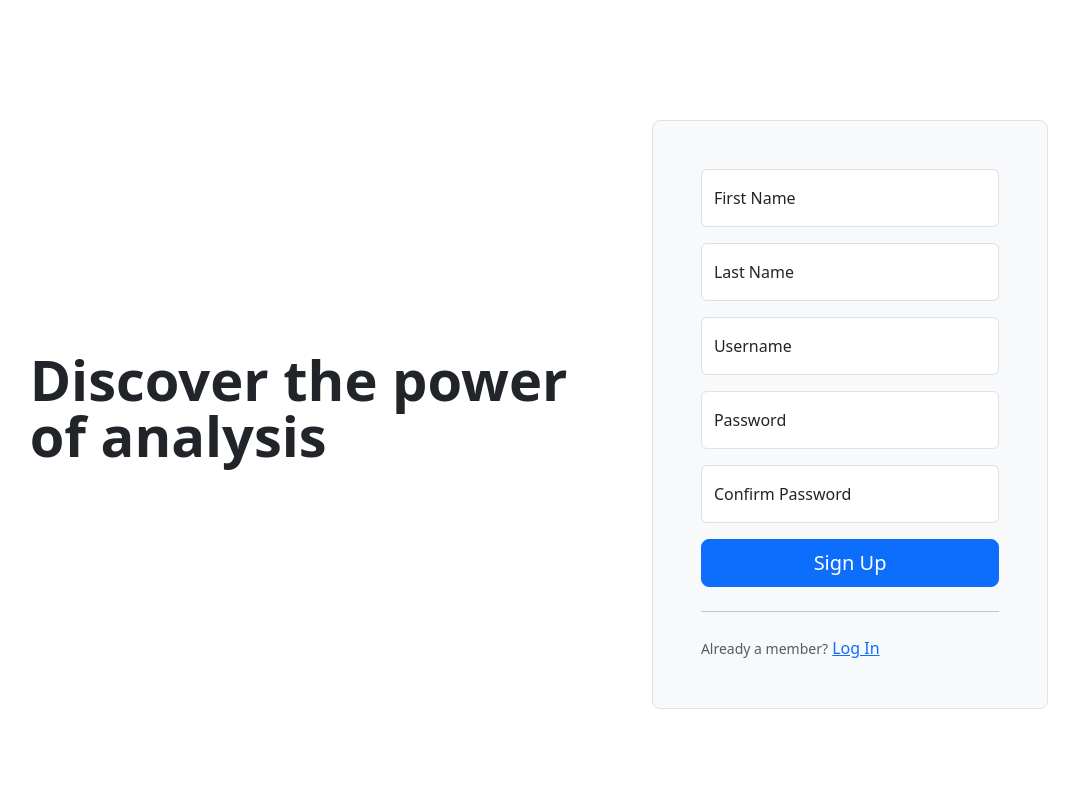
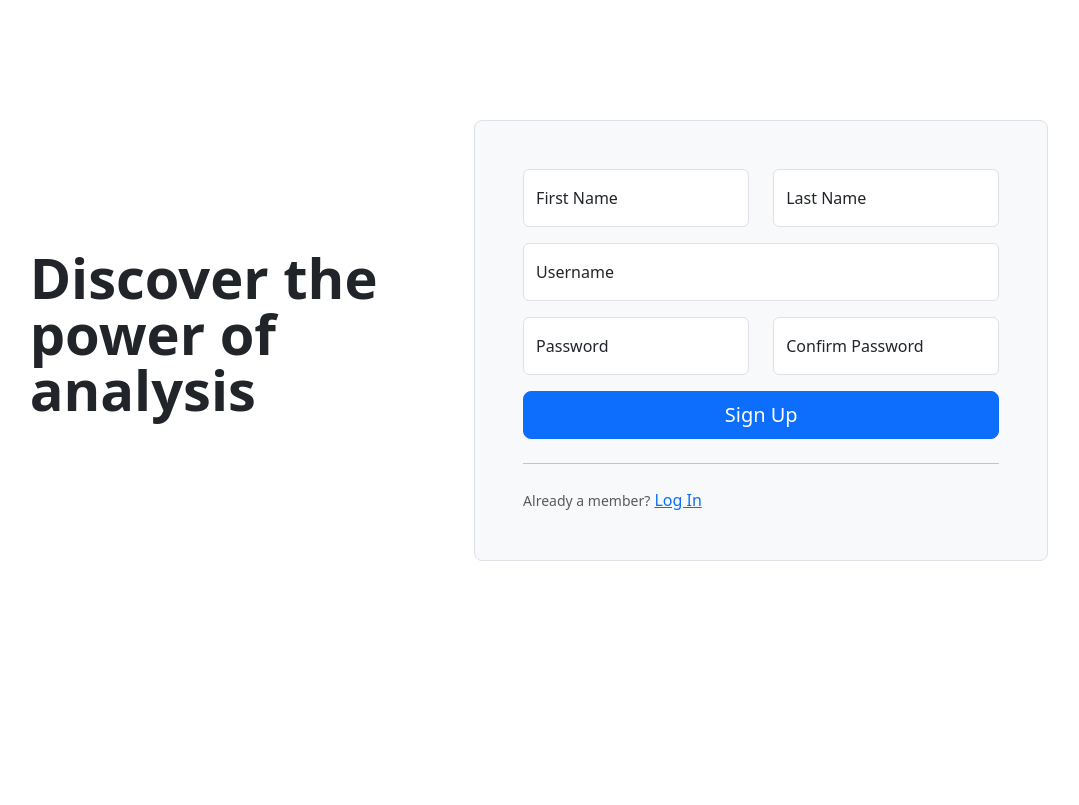
Before and after one commit to danielaldham/rugbystats, a Django app: page /register/ in a window 1280 px wide. Shown: the part 73-878 px from the top of the page, without its empty margins (101-1180 px from the left). After the commit the page ends 634 px from the top, so only its background shows below. Run offline with Django 4.2, Linux system fonts and the light colour scheme; some libraries are stand-ins or nearby versions.

Commit message:
udpate register form design

```diff
--- a/rugbystats/stats/templates/register.html
+++ b/rugbystats/stats/templates/register.html
@@ -4,36 +4,48 @@
 
 <div class="container col-xl-10 col-xxl-8 px-4 py-5">
   <div class="row align-items-center g-lg-5 py-5">
-    <div class="col-lg-7 text-center text-lg-start">
+    <div class="col-lg-5 text-center text-lg-start">
       <h1 class="display-4 fw-bold lh-1 mb-3">Discover the power of analysis</h1>
       <p class="col-lg-10 fs-4"></p>
     </div>
-    <div class="col-md-10 mx-auto col-lg-5">
+    <div class="col-md-10 mx-auto col-lg-7">
       <form method="post" class="p-4 p-md-5 border rounded-3 bg-light">
         {% csrf_token %}
-        <div class="form-floating mb-3">
+        <div class="form-group row mb-3">
+            <div class="col-6">
+                <div class="form-floating">
                     <input type="text" class="form-control" id="floatingFirstName" name="first_name" placeholder="First Name">
                     <label for="floatingFirstName">First Name</label>
                 </div>
-        <div class="form-floating mb-3">
+            </div>
+            <div class="col-6">
+                <div class="form-floating">
                     <input type="text" class="form-control" id="floatingLastName" name="last_name" placeholder="Last Name">
                     <label for="floatingLastName">Last Name</label>
                 </div>
+            </div>
+        </div>
+
         <div class="form-floating mb-3">
           <input type="text" class="form-control" id="floatingUsername" name="username" placeholder="Username">
           <label for="floatingUsername">Username</label>
         </div>
-        <div class="form-floating mb-3">
+        <div class="form-group row mb-3">
+            <div class="col-6">
+                <div class="form-floating">
                     <input type="password" class="form-control" id="floatingPassword" name="password" placeholder="Password">
                     <label for="floatingPassword">Password</label>
                 </div>
-        <div class="form-floating mb-3">
+            </div>
+            <div class="col-6">
+                <div class="form-floating">
                     <input type="password" class="form-control" id="floatingConfirmPassword" name="password2" placeholder="Confirm Password">
                     <label for="floatingConfirmPassword">Confirm Password</label>
                 </div>
-        {% if error %}
-          <p>{{ error }}</p>
-        {% endif %}
+            </div>
+        </div>
+
+
         {% if form.errors %}
           {% for field in form %}
             {% for error in field.errors %}
--- a/rugbystats/stats/views.py
+++ b/rugbystats/stats/views.py
@@ -26,6 +26,9 @@ def register(request):
         username = request.POST['username']
         password = request.POST['password']
         password2 = request.POST['password2']
+
+        if len(password) < 8:
+            return render(request, 'register.html', {'error': 'Password must be at least 8 characters'})
 
         if password == password2:
             if MyUser.objects.filter(username=username).exists():
```
Also changed, not shown: rugbystats/db.sqlite3. Lines whose indentation alone changed are shown as unchanged.
